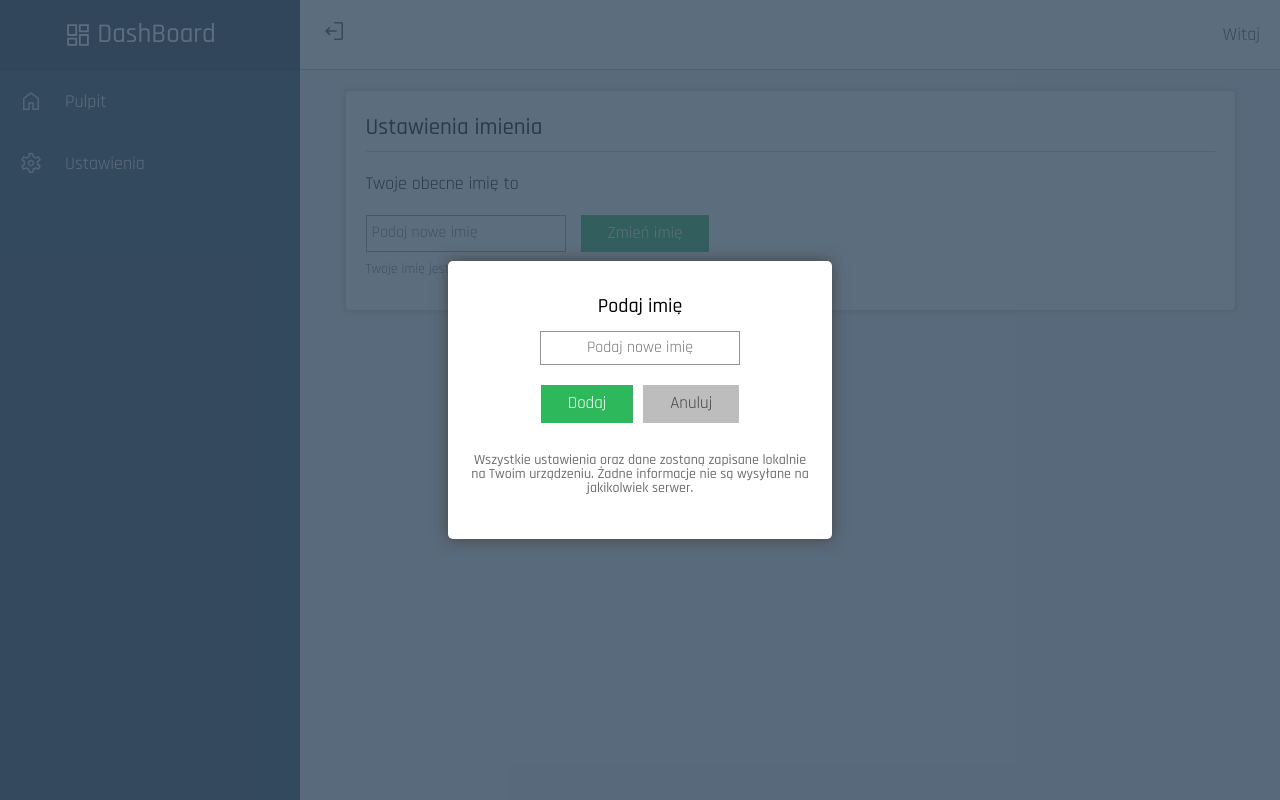
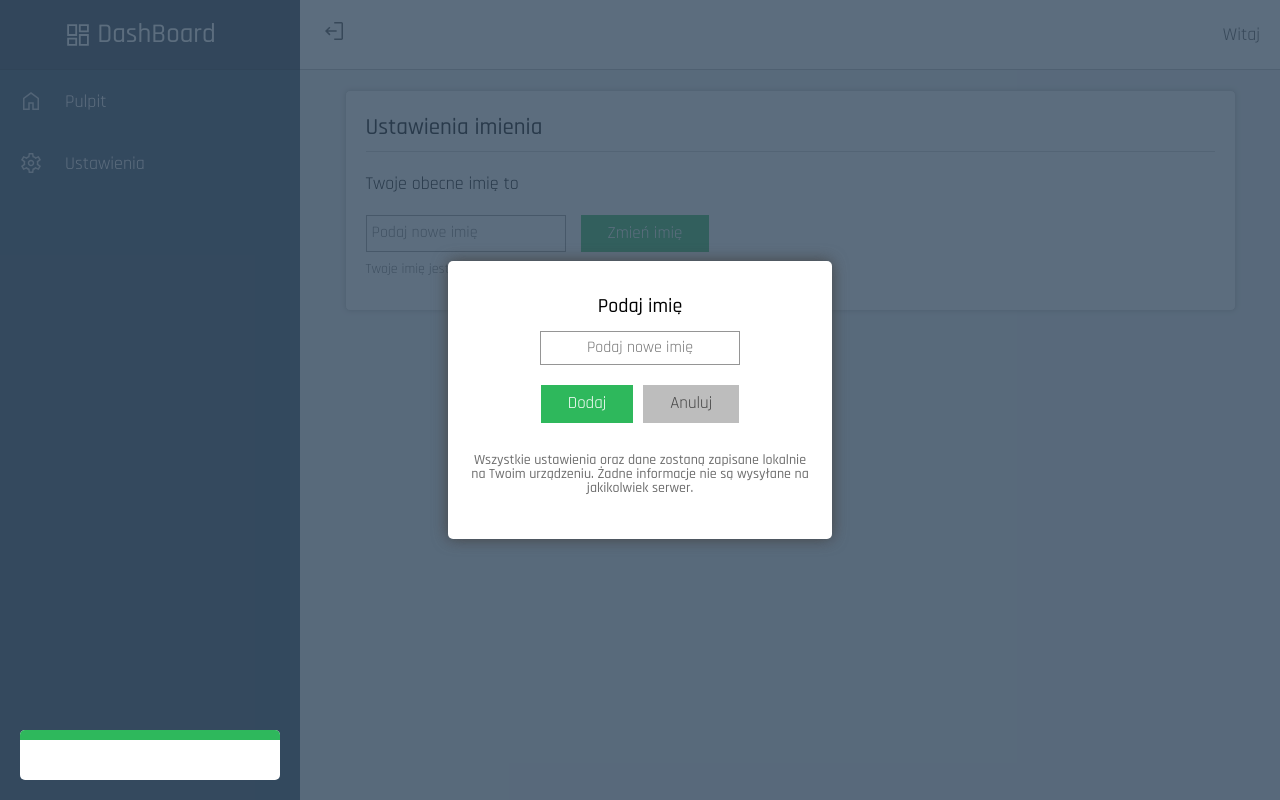
Before and after one commit to Maciej86/dashboard, a React (Create React App) app: page /dashboard/settings in a window 1280 px wide. Built offline with nearby package versions, Linux system fonts and the light colour scheme.

Commit message:
a new approach

```diff
--- a/src/features/Confirm/index.tsx
+++ b/src/features/Confirm/index.tsx
@@ -1,24 +1,18 @@
 import { useEffect, useState } from "react";
 import { useSelector } from "react-redux";
-import { selectConfirm } from "./sliceConfirm";
+import { selectConfirmState } from "./sliceConfirm";
 import { Wrapper, Popup, Strap, Text } from "./styled";
 
 export const Confirm = () => {
-  const info = useSelector(selectConfirm);
-  const [popupArray, setPopupArray] = useState<any>([]);
+  const info = useSelector(selectConfirmState);
+  console.log(info);
 
-  useEffect(() => {
-    info.id !== ""
-      ? setPopupArray((popupArray: any) =>
-          popupArray.concat(
-            <Popup key={info.id}>
-              <Strap $status={info.status}></Strap>
-              <Text>{info.textConfirm}</Text>
-            </Popup>
-          )
-        )
-      : setPopupArray([]);
-  }, [info]);
-
-  return <Wrapper>{popupArray}</Wrapper>;
+  return (
+    <Wrapper>
+      <Popup>
+        <Strap $status={true}></Strap>
+        <Text></Text>
+      </Popup>
+    </Wrapper>
+  );
 };
--- a/src/features/Confirm/sliceConfirm.ts
+++ b/src/features/Confirm/sliceConfirm.ts
@@ -7,25 +7,21 @@ interface ConfirmState {
   id: string;
 }
 
-const initialConfirm: ConfirmState = {
-  status: false,
-  textConfirm: "",
-  id: "",
-};
+const initialConfirm: Array<ConfirmState> = [];
 
 const confirmSlice = createSlice({
   name: "confirm",
-  initialState: initialConfirm,
+  initialState: { initialConfirm },
   reducers: {
-    addConfirm: (state, action: PayloadAction<ConfirmState>) => {
-      state.status = action.payload.status;
-      state.textConfirm = action.payload.textConfirm;
-      state.id = action.payload.id;
+    addConfirm: ({ initialConfirm }, action: PayloadAction<ConfirmState>) => {
+      initialConfirm.push(action.payload);
     },
   },
 });
 
 export const selectConfirm = (state: RootState) => state.confirmStore;
+export const selectConfirmState = (state: RootState) =>
+  selectConfirm(state).initialConfirm;
 
 export const { addConfirm } = confirmSlice.actions;
 
```
